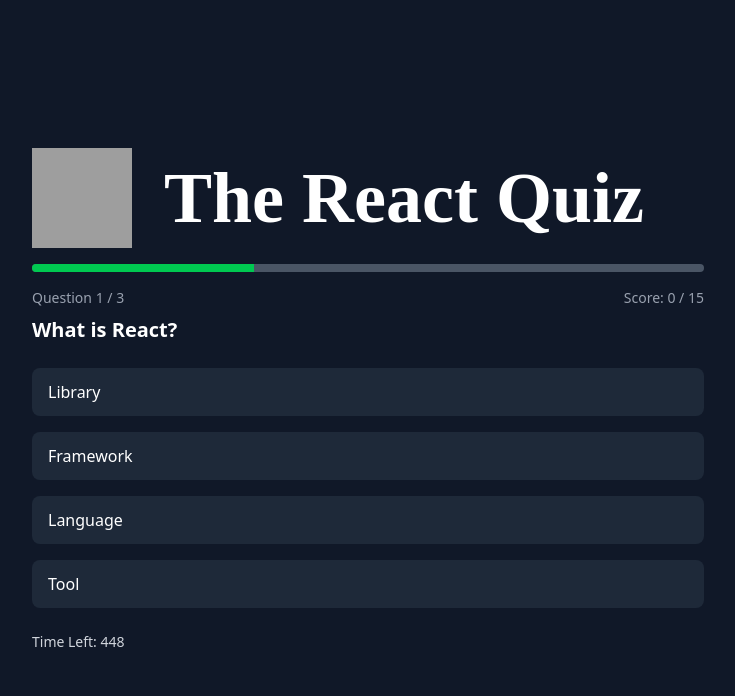
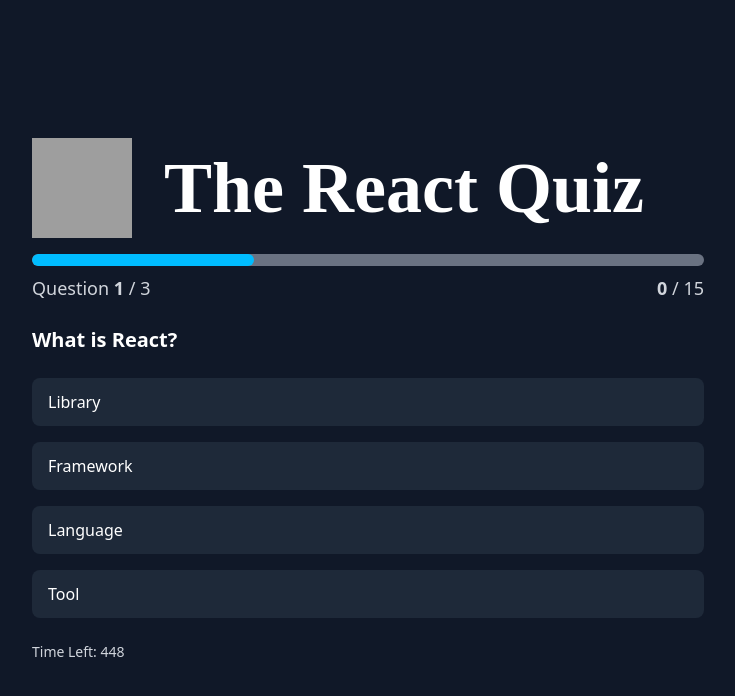
Before and after one commit to KhaliqueAhmed71/react-quiz-app, a React (Vite) app: page / in a window 1280 px wide. Both pictures are taken after a click on the button "Let's start". Shown: the top 696 px of the page, without its empty margins (272-1007 px from the left). Built offline with nearby package versions, Linux system fonts and the light colour scheme; grey boxes are pictures that could not be loaded; a web font is replaced by a local one.

Commit message:
Add progress bar component and integrate into quiz screen

```diff
--- a/src/QuestionScreen.jsx
+++ b/src/QuestionScreen.jsx
@@ -35,14 +35,13 @@
 </div>
 
 {/* Progress Bar */}
-<ProgressBar current={questionNumber} total={totalQuestions} />
+<ProgressBar
+  current={questionNumber}
+  total={totalQuestions}
+  score={score}
+  totalScore={totalScore}
+/>
 
-
-        {/* Question Progress + Score */}
-        <div className="flex justify-between items-center text-sm text-gray-400 mb-2">
-          <p>Question {questionNumber} / {totalQuestions}</p>
-          <p>Score: {score} / {totalScore}</p>
-        </div>
 
         {/* Question */}
         <h2 className="text-xl font-semibold mb-6">{question}</h2>
--- a/src/components/ProgressBar.jsx
+++ b/src/components/ProgressBar.jsx
@@ -1,14 +1,28 @@
 import React from "react";
 
-export default function ProgressBar({ current, total }) {
+export default function ProgressBar({ current, total, score, totalScore }) {
   const percentage = Math.round((current / total) * 100);
 
   return (
-    <div className="relative w-full h-2 bg-gray-600 rounded-full overflow-hidden mb-4">
-      <div
-        className="absolute left-0 top-0 h-full bg-green-500 transition-all duration-300"
-        style={{ width: `${percentage}%` }}
-      />
+    <div className="w-full mb-6">
+      {/* Progress Bar */}
+      <div className="w-full h-[12px] bg-gray-500 rounded-full overflow-hidden">
+        <div
+          className="h-full bg-sky-400 rounded-full transition-all duration-300"
+          style={{ width: `${percentage}%` }}
+        />
+      </div>
+
+      {/* Labels below */}
+      <div className="flex justify-between text-sm text-white mt-2">
+        <p className="font-time text-lg text-gray-300">
+  Question <span className="font-bold">{current}</span> / {total}
+</p>
+
+        <p className="font-time text-lg text-gray-300">
+          <span className="font-bold">{score}</span> / {totalScore}
+        </p>
+      </div>
     </div>
   );
 }
```
